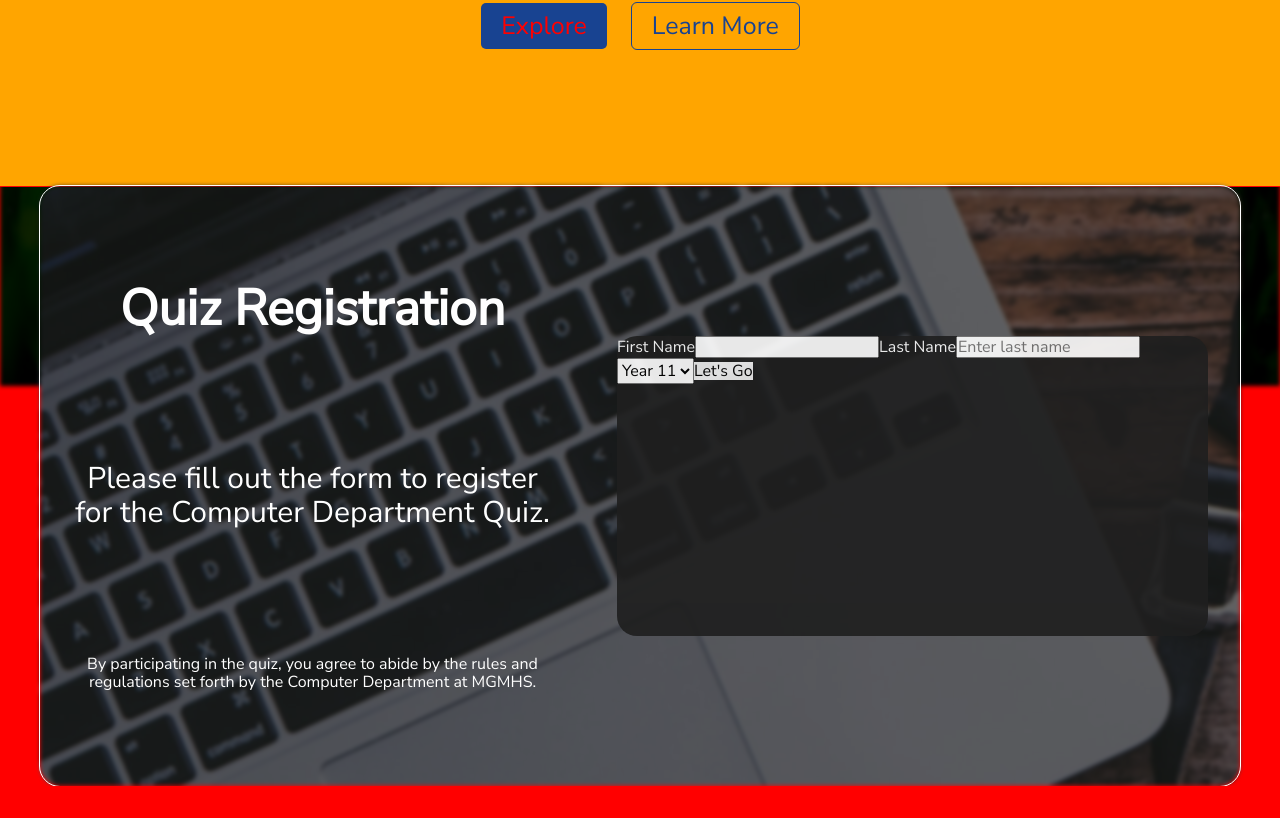
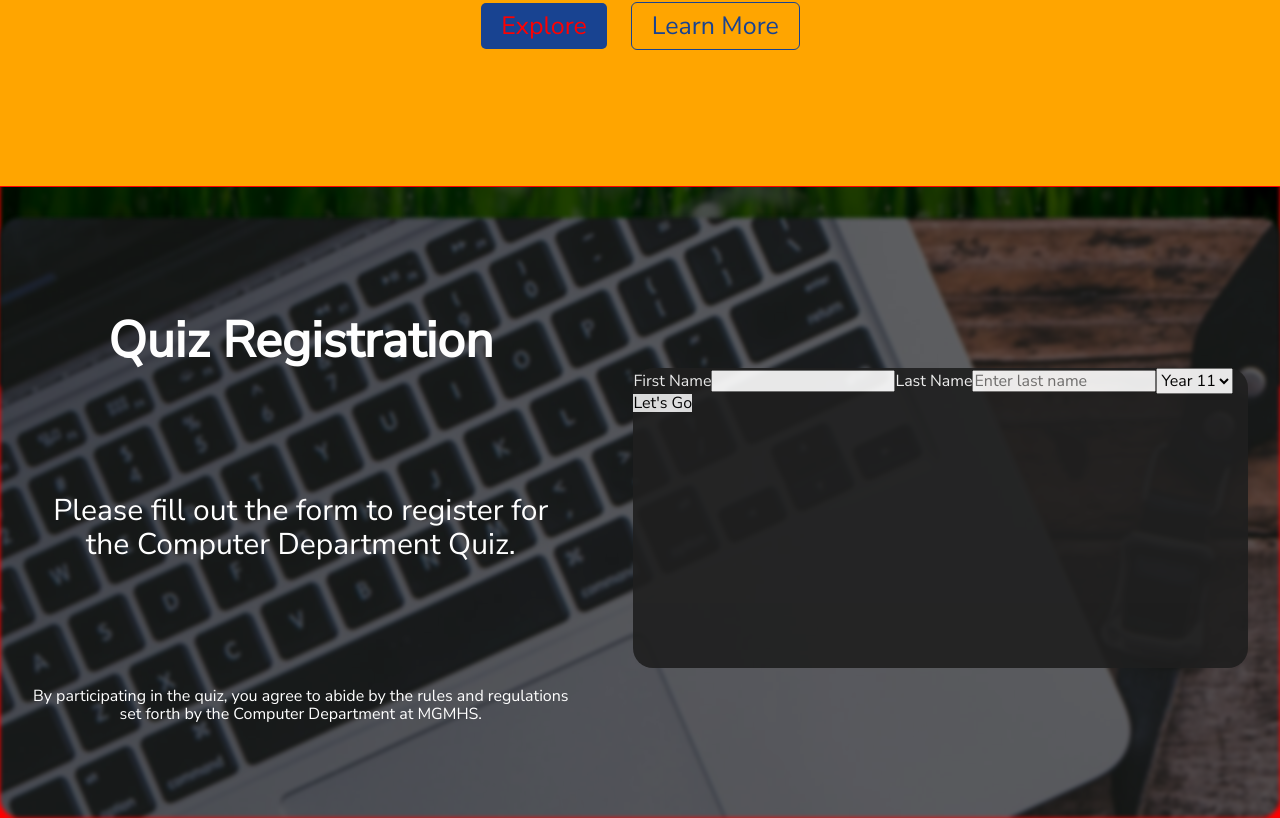
Before and after one commit to xdgreat/computerDepartmentQuiz, a React (Vite) app: page / in a window 1280 px wide. Shown: the part 414-1232 px from the top of the page. Before the commit the page ends 1200 px from the top, so only its background shows below. Built offline with nearby package versions, Linux system fonts and the light colour scheme; no server answers.

Commit message:
updated home page

```diff
--- a/src/styles/Form.css
+++ b/src/styles/Form.css
@@ -1,9 +1,9 @@
 .form-container {
-  outline: 1px solid;
+  margin-block-start: 2em;
   display: flex;
   position: relative;
   isolation: isolate;
-  width: 1200px;
+  width: 100%px;
   border-radius: 20px;
   margin-inline: auto;
   color: #fefefe;
```
